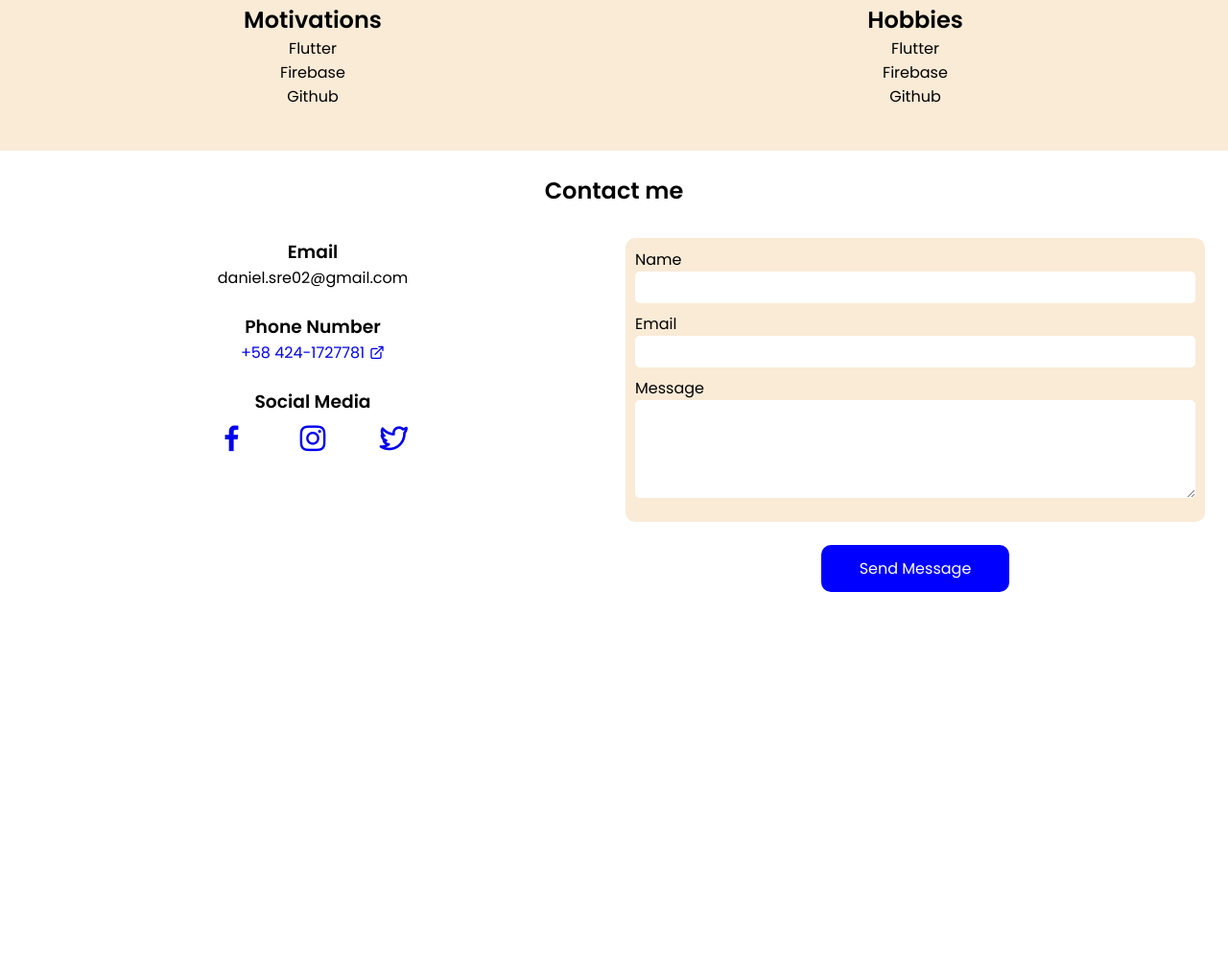
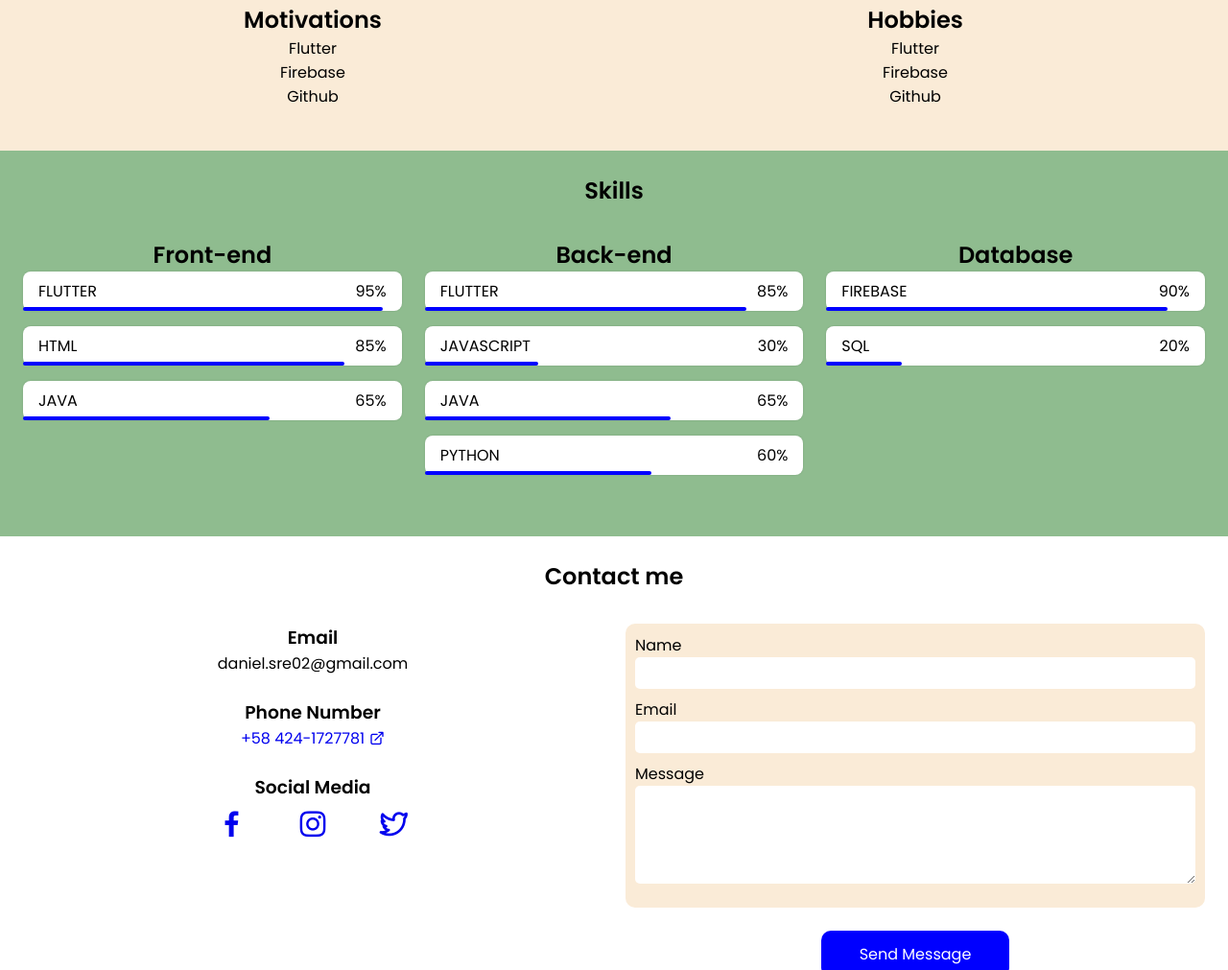
Before and after one commit to DanielRojas-hub/daniel_rojas_miniproyecto, a plain HTML site: page index.html in a window 1280 px wide. Shown: the part 1125-2136 px from the top of the page at 96% size. Before the commit the page ends 1790 px from the top, so only its background shows below. Drawn offline with nearby package versions, Linux system fonts and the light colour scheme.

Commit message:
skills creation

```diff
--- a/index.html
+++ b/index.html
@@ -231,6 +231,12 @@
                 </div>
             </section>
 
+            <!--==================== SKILLS ====================-->
+            <section class="skills" id="skills">
+                <h2 class="section__title">Skills</h2>
+                <div class="skills__container container" id="skills-container"></div>
+            </section>
+
             <!--==================== CONTACT ME ====================-->
             <section class="contact" id="contact">
                 <h2 class="section__title">Contact me</h2>
--- a/main.js
+++ b/main.js
@@ -73,4 +73,98 @@ btnLeft.addEventListener('click', function() {prev()})
 
 let temp = setInterval(() => {
     next()
-}, 5000);
+}, 10000);
+
+/*==================== SKILLS ====================*/
+const categories = [
+    {
+        name: 'Front-end',
+        skills: [
+            {
+                name: 'FLUTTER',
+                percent: 95,
+            },
+            {
+                name: 'HTML',
+                percent: 85,
+            },
+            {
+                name: 'JAVA',
+                percent: 65,
+            },
+        ],
+    },
+    {
+        name: 'Back-end',
+        skills: [
+            {
+                name: 'FLUTTER',
+                percent: 85,
+            },
+            {
+                name: 'JAVASCRIPT',
+                percent: 30,
+            },
+            {
+                name: 'JAVA',
+                percent: 65,
+            },
+            {
+                name: 'PYTHON',
+                percent: 60,
+            },
+        ],
+    },
+    {
+        name: 'Database',
+        skills: [
+            {
+                name: 'FIREBASE',
+                percent: 90,
+            },
+            {
+                name: 'SQL',
+                percent: 20,
+            },
+
+        ]
+    }
+]
+function createCategory(category) {
+    return `
+<div class="skill__list" id="skill__${category.name}">
+    <h2 class="skills__title">${category.name}</h2>
+</div>
+`
+}
+
+function createSkill(category, skill) {
+    return `
+<div class="skills__data">
+    <div class="skills__name">
+        <span class="skills__name">${skill.name}</span>
+    </div>
+    <div class="skills__bar" id="id__skills__${category.name}__${skill.name}"></div>
+    <div>
+        <span class="skills__percentage">${skill.percent}%</span>
+    </div>
+</div>
+`
+}
+
+for (let index = 0; index < categories.length; index++) {
+    const category = categories[index];
+
+    /*====== ADD CATEGORY ======*/
+    document.getElementById("skills-container").innerHTML += createCategory(category);
+
+    for (let index = 0; index < category.skills.length; index++) {
+        const skill = category.skills[index];
+
+        /*====== ADD SKILL ======*/
+        document.getElementById(`skill__${category.name}`).innerHTML += createSkill(category, skill);
+
+        /*====== ADD BAR STYLE ======*/
+        document.getElementById(`id__skills__${category.name}__${skill.name}`).style.width = `${skill.percent}%`
+    }
+}
--- a/styles.css
+++ b/styles.css
@@ -231,6 +231,54 @@ a {
     border-radius: 500%;
 }
 
+/*==================== SKILLS ====================*/
+.skills{
+    padding-top: 1.5rem;
+    padding-bottom: 1.5rem;
+    background-color: darkseagreen;
+}
+.skills__container{
+    display: grid;
+    gap: 1.5rem;
+    grid-template-columns: repeat(1, 1fr);
+}
+@media screen and (min-width: 720px) {
+    .skills__container{
+        grid-template-columns: repeat(2, 1fr);
+    }
+}
+@media screen and (min-width: 1085px) {
+    .skills__container{
+        grid-template-columns: repeat(3, 1fr);
+    }
+}
+.skill__list{
+    text-align: center;
+}
+.skills__info{
+    width: 50%;
+}
+.skills__data {
+    display: flex;
+    justify-content: space-between;
+    align-items: center;
+    position: relative;
+    padding: .5rem 1rem;
+    margin-bottom: 1rem;
+    border-radius: .5rem;
+    box-shadow: 0px 0px 2px rgba(0, 0, 0, 0.15);
+    background-color: white;
+}
+.skills__bar {
+    position: absolute;
+    left: 0;
+    bottom: 0;
+    background-color: blue;
+    height: .25rem;
+    border-radius: .5rem;
+    z-index: var(--z-back);
+}
+
 /*==================== CONTACT ME ====================*/
 .contact{
     padding-top: 1.5rem;
```
